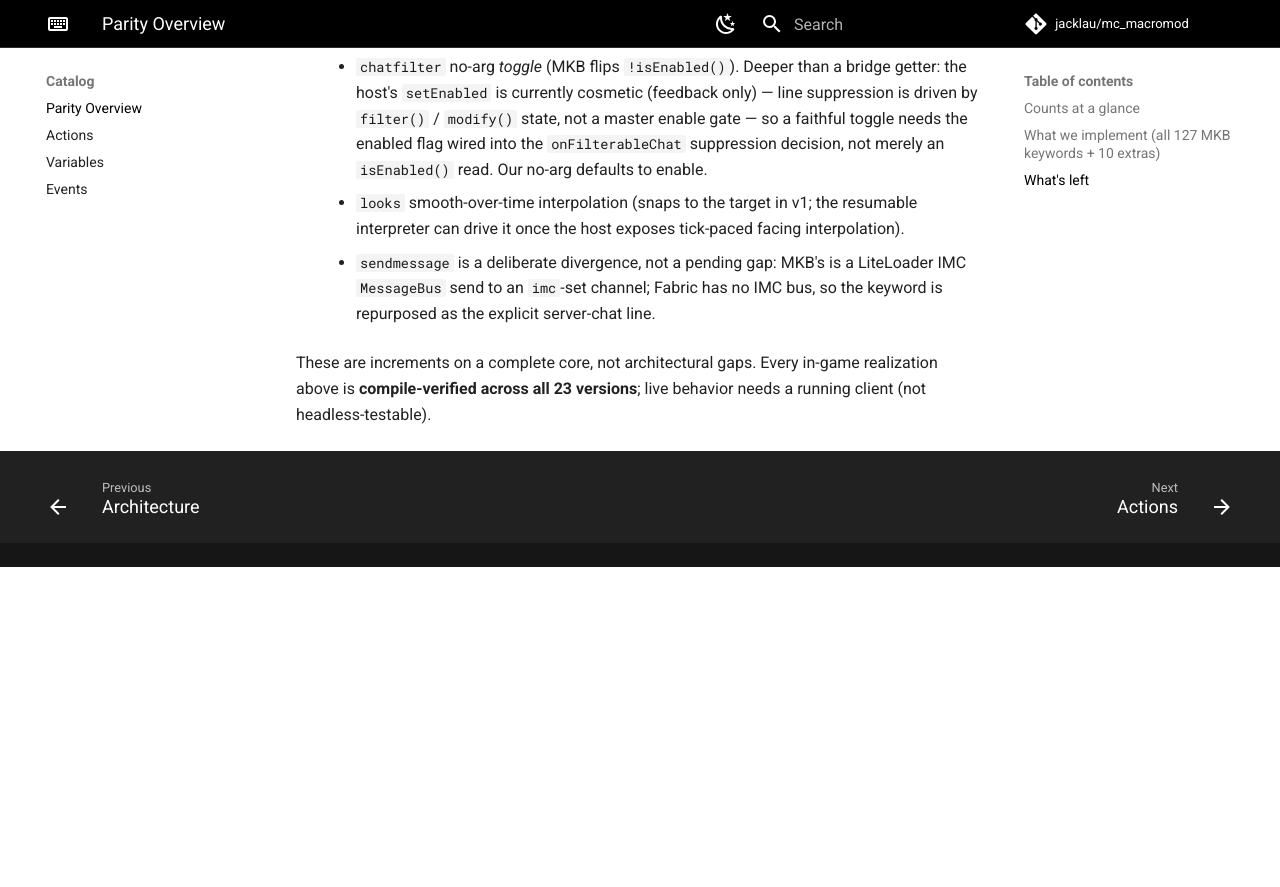
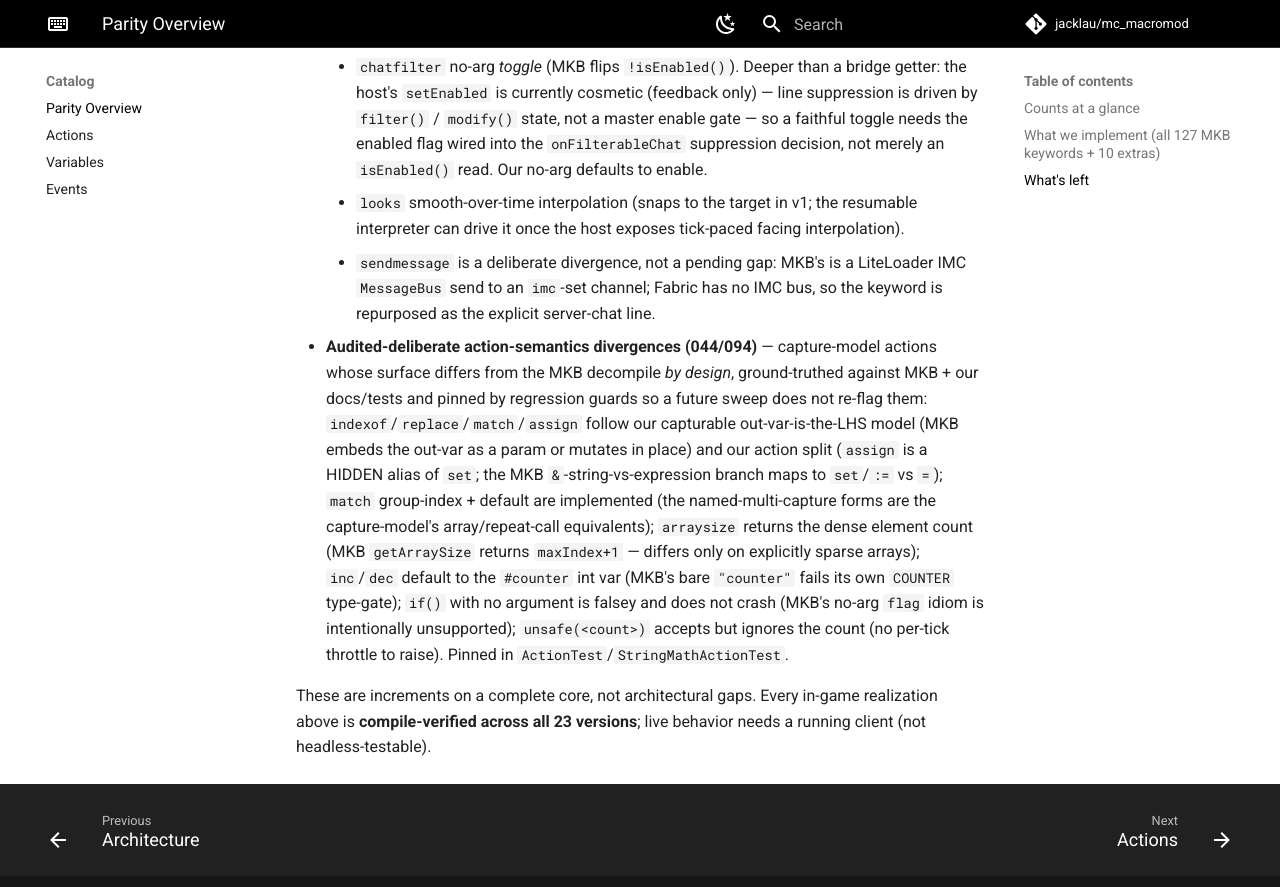
Before and after one commit to jackulau/MacroKeybindMod, an MkDocs documentation site: the page built from docs/catalog/PARITY.md, in a window 1280 px wide and 900 px high, scrolled down 4535 px. Shown: the top 887 px of the window. Built offline with MkDocs 1.6.1 and Material for MkDocs 9.7.7, drawn with Linux system fonts in a browser that asks for light colours; nearby versions of some CDN libraries; library files that are not in the unit come from our copies; comment, search, counter and statistics services are not loaded; before the commit the page ends 5102 px from its top, so only the background shows below that.

Commit message:
Pin deliberate capture-model action divergences and fix the unsafe doc
Close the conformance audit deferred by goal 044 (the follow-up never ran;
045 was repurposed to settings scaling). Ground-truthed all 8 capture-model
candidates against the MKB decompile plus our code, docs and tests:
indexof, replace, assign, match and inc/dec are deliberate or already pinned,
so no code change is warranted.

Add regression-guards for the three un-pinned deliberate edges so a future
sweep does not re-flag them:
- arraysize returns the dense element count, not MKB getArraySize maxIndex+1
  (differs only on explicitly sparse arrays; matches our documented contract)
- if() with no argument is falsey and does not crash (Args.get yields an empty
  string, not a throw; MKB's no-arg flag idiom is intentionally unsupported)
- unsafe(count) accepts but ignores the count: our engine has no per-tick
  throttle for it to raise, and the global step guard still bounds runaway

Correct the ACTIONS.md unsafe row, which overclaimed it "raises per-tick
execution limit to ticks", and add a PARITY note enumerating the verdicts.
Test and docs only; no engine main-source change, dist unchanged.

Goal: 094-action-conformance-audit-closure

```diff
--- a/docs/catalog/PARITY.md
+++ b/docs/catalog/PARITY.md
@@ -123,6 +123,18 @@ remainder is genuinely client-unavailable or subsystem-bound:
     - `sendmessage` is a deliberate divergence, not a pending gap: MKB's is a LiteLoader IMC
       `MessageBus` send to an `imc`-set channel; Fabric has no IMC bus, so the keyword is repurposed as
       the explicit server-chat line.
+- **Audited-deliberate action-semantics divergences (044/094)** — capture-model actions whose surface
+  differs from the MKB decompile *by design*, ground-truthed against MKB + our docs/tests and pinned by
+  regression guards so a future sweep does not re-flag them: `indexof`/`replace`/`match`/`assign` follow
+  our capturable out-var-is-the-LHS model (MKB embeds the out-var as a param or mutates in place) and our
+  action split (`assign` is a HIDDEN alias of `set`; the MKB `&`-string-vs-expression branch maps to
+  `set`/`:=` vs `=`); `match` group-index + default are implemented (the named-multi-capture forms are
+  the capture-model's array/repeat-call equivalents); `arraysize` returns the dense element count (MKB
+  `getArraySize` returns `maxIndex+1` — differs only on explicitly sparse arrays); `inc`/`dec` default to
+  the `#counter` int var (MKB's bare `"counter"` fails its own `COUNTER` type-gate); `if()` with no
+  argument is falsey and does not crash (MKB's no-arg `flag` idiom is intentionally unsupported);
+  `unsafe(<count>)` accepts but ignores the count (no per-tick throttle to raise). Pinned in
+  `ActionTest`/`StringMathActionTest`.
 
 These are increments on a complete core, not architectural gaps. Every in-game realization above is
 **compile-verified across all 23 versions**; live behavior needs a running client (not headless-testable).
```
Also changed, not shown: docs/catalog/ACTIONS.md (+1 -1 lines), 1 other file.
